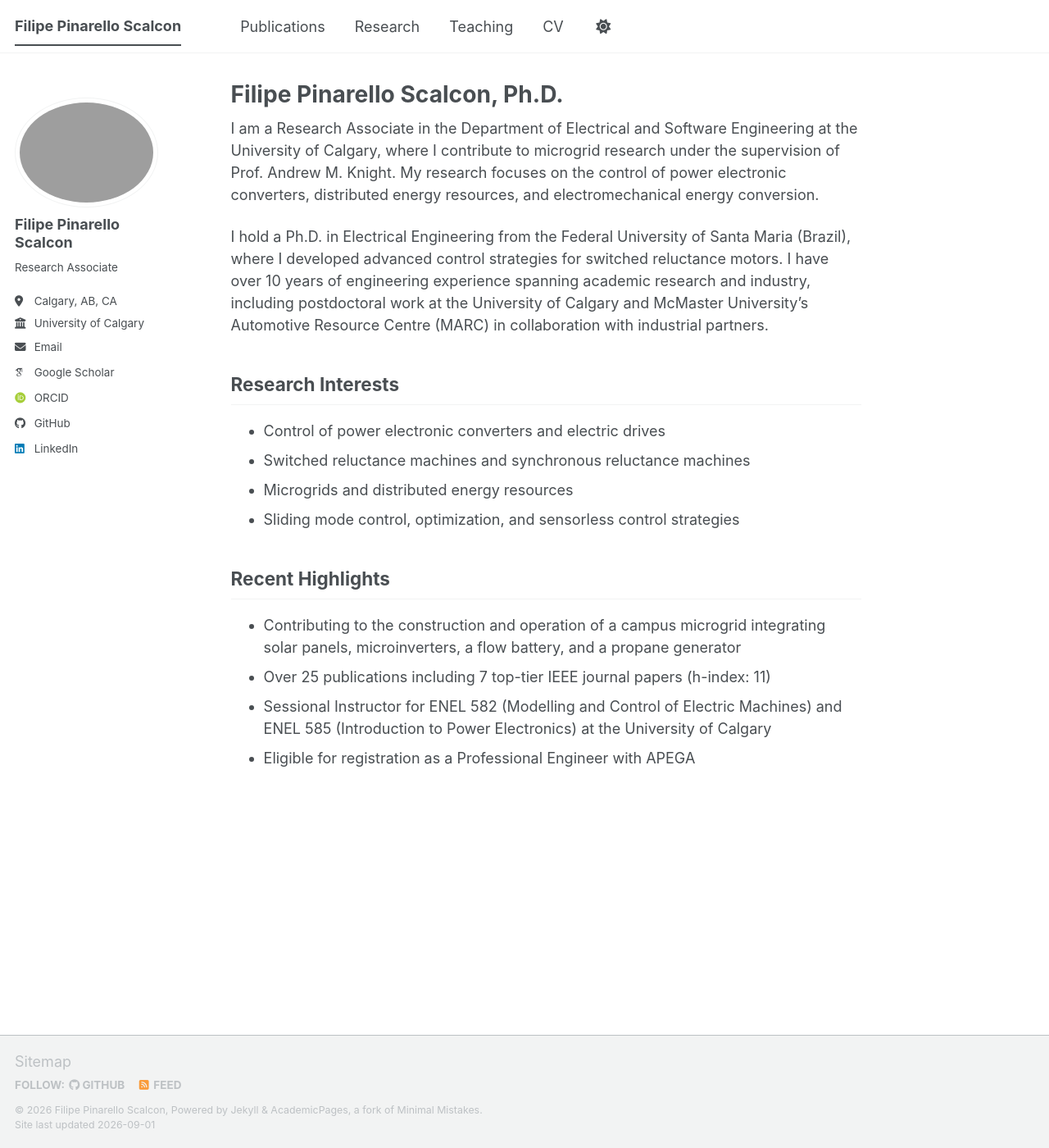
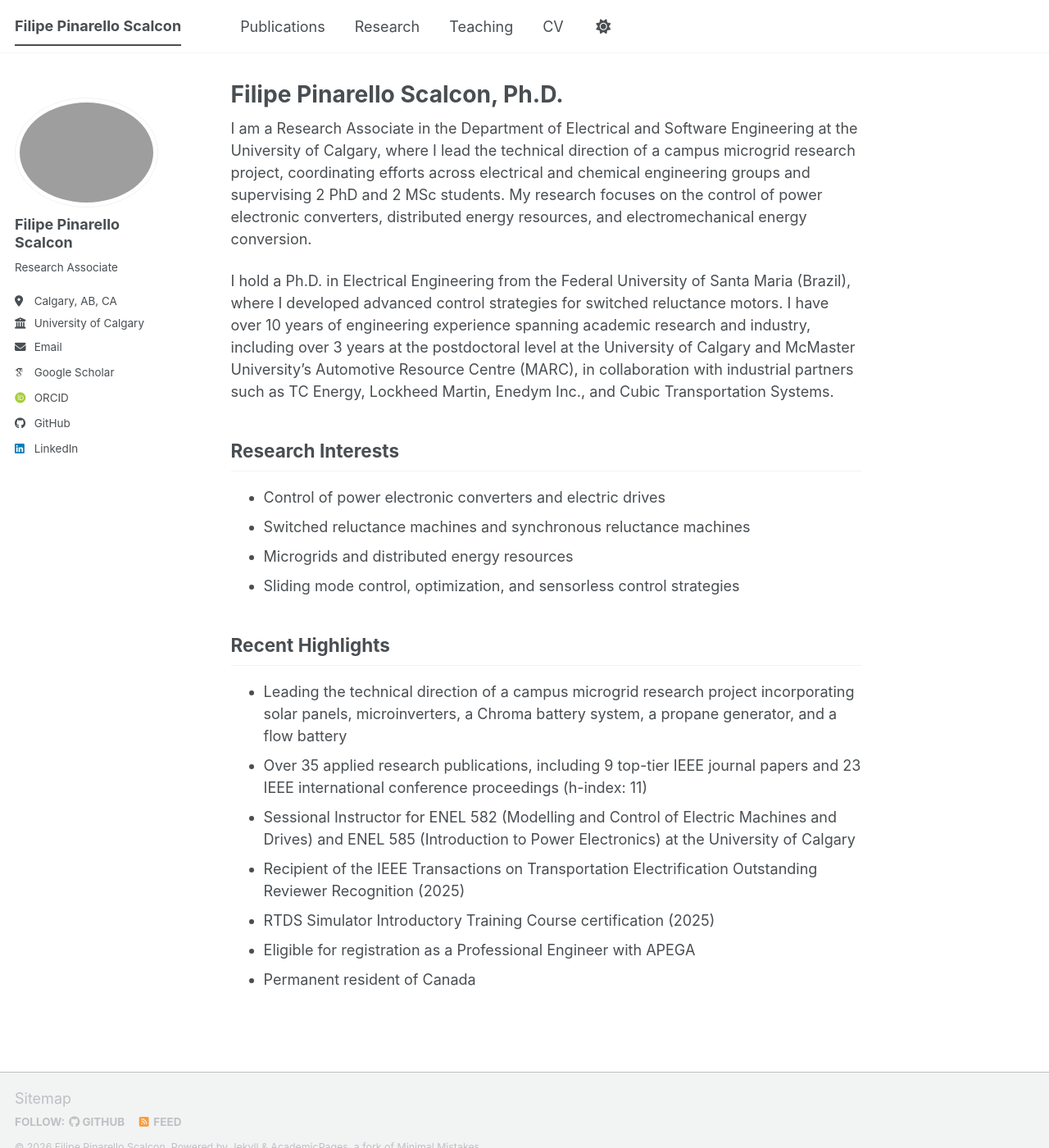
Before and after one commit to fpscalcon/fpscalcon.github.io, a Jekyll site: the page built from _pages/about.md, in a window 1280 px wide and 1400 px high. Shown: the whole window at 82% size. Built offline with Jekyll 4.4.1, drawn with Linux system fonts in a browser that asks for light colours; some web fonts are replaced; a script bundle is joined from its source files by our own code; library files that are not in the unit come from our copies.

Commit message:
Update about.md

```diff
--- a/_pages/about.md
+++ b/_pages/about.md
@@ -7,9 +7,9 @@ redirect_from:
   - /about.html
 ---
 
-I am a Research Associate in the Department of Electrical and Software Engineering at the University of Calgary, where I contribute to microgrid research under the supervision of Prof. Andrew M. Knight. My research focuses on the control of power electronic converters, distributed energy resources, and electromechanical energy conversion.
+I am a Research Associate in the Department of Electrical and Software Engineering at the University of Calgary, where I lead the technical direction of a campus microgrid research project, coordinating efforts across electrical and chemical engineering groups and supervising 2 PhD and 2 MSc students. My research focuses on the control of power electronic converters, distributed energy resources, and electromechanical energy conversion.
 
-I hold a Ph.D. in Electrical Engineering from the Federal University of Santa Maria (Brazil), where I developed advanced control strategies for switched reluctance motors. I have over 10 years of engineering experience spanning academic research and industry, including postdoctoral work at the University of Calgary and McMaster University's Automotive Resource Centre (MARC) in collaboration with industrial partners.
+I hold a Ph.D. in Electrical Engineering from the Federal University of Santa Maria (Brazil), where I developed advanced control strategies for switched reluctance motors. I have over 10 years of engineering experience spanning academic research and industry, including over 3 years at the postdoctoral level at the University of Calgary and McMaster University's Automotive Resource Centre (MARC), in collaboration with industrial partners such as TC Energy, Lockheed Martin, Enedym Inc., and Cubic Transportation Systems.
 
 ## Research Interests
 - Control of power electronic converters and electric drives
@@ -18,7 +18,10 @@ I hold a Ph.D. in Electrical Engineering from the Federal University of Santa Ma
 - Sliding mode control, optimization, and sensorless control strategies
 
 ## Recent Highlights
-- Contributing to the construction and operation of a campus microgrid integrating solar panels, microinverters, a flow battery, and a propane generator
-- Over 25 publications including 7 top-tier IEEE journal papers (h-index: 11)
-- Sessional Instructor for ENEL 582 (Modelling and Control of Electric Machines) and ENEL 585 (Introduction to Power Electronics) at the University of Calgary
+- Leading the technical direction of a campus microgrid research project incorporating solar panels, microinverters, a Chroma battery system, a propane generator, and a flow battery
+- Over 35 applied research publications, including 9 top-tier IEEE journal papers and 23 IEEE international conference proceedings (h-index: 11)
+- Sessional Instructor for ENEL 582 (Modelling and Control of Electric Machines and Drives) and ENEL 585 (Introduction to Power Electronics) at the University of Calgary
+- Recipient of the IEEE Transactions on Transportation Electrification Outstanding Reviewer Recognition (2025)
+- RTDS Simulator Introductory Training Course certification (2025)
 - Eligible for registration as a Professional Engineer with APEGA
+- Permanent resident of Canada
```
